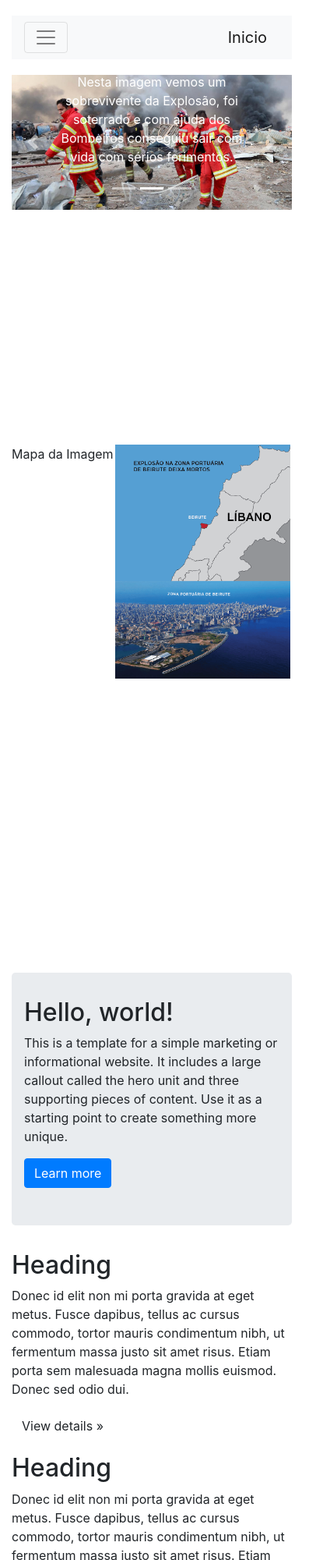
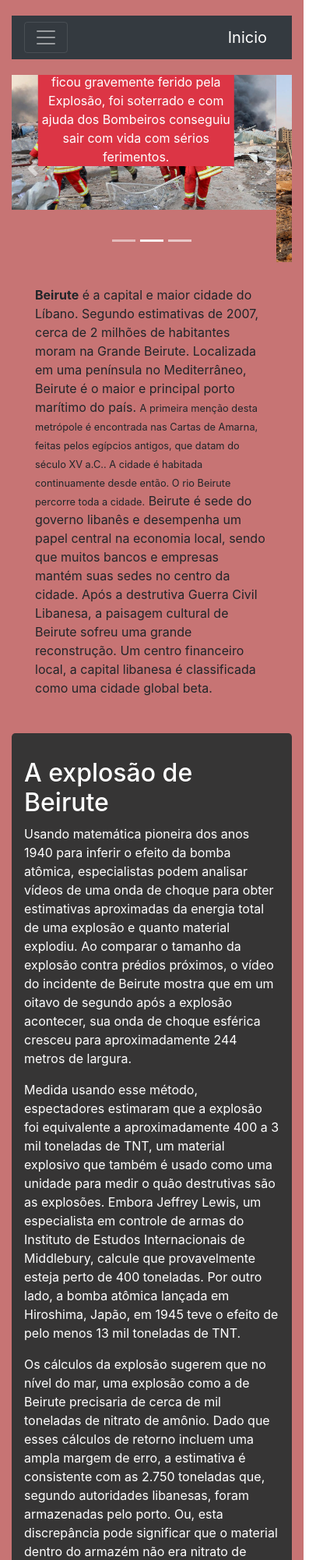
Before and after one commit to heitorsistema/ffe-site-beirute, a plain HTML site: page index.html in a window 390 px wide. Shown: the top 2000 px of the page at 78% size, 415 px wide, since content can reach past the window. Drawn offline with nearby package versions, Linux system fonts and the light colour scheme.

Commit message:
Add files via upload

```diff
--- a/index.html
+++ b/index.html
@@ -1,6 +1,5 @@
 <!DOCTYPE html>
 <html lang="en">
-
 <head>
     <meta charset="UTF-8">
     <meta name="viewport" content="width=device-width, initial-scale=1.0">
@@ -8,7 +7,7 @@
     <!-- CSS only -->
     <link rel="stylesheet" href="https://stackpath.bootstrapcdn.com/bootstrap/4.5.1/css/bootstrap.min.css"
         integrity="sha384-VCmXjywReHh4PwowAiWNagnWcLhlEJLA5buUprzK8rxFgeH0kww/aWY76TfkUoSX" crossorigin="anonymous">
-    <link rel="stylesheet" type="text/css" href="style.css" media="screen" />
+    <link rel="stylesheet" type="text/css" href="style.css">
     <!-- JS, Popper.js, and jQuery -->
     <script src="https://code.jquery.com/jquery-3.5.1.slim.min.js"
         integrity="sha384-DfXdz2htPH0lsSSs5nCTpuj/zy4C+OGpamoFVy38MVBnE+IbbVYUew+OrCXaRkfj" crossorigin="anonymous">
@@ -20,60 +19,50 @@
         integrity="sha384-XEerZL0cuoUbHE4nZReLT7nx9gQrQreJekYhJD9WNWhH8nEW+0c5qq7aIo2Wl30J" crossorigin="anonymous">
     </script>
 </head>
-
 <body>
     <div class="container-fluid">
         <div class="row">
             <div class="col-md-12">
-                <nav class="navbar navbar-expand-lg navbar-light bg-light">
-
+                <nav class="navbar navbar-expand-lg navbar-dark bg-dark">
                     <button class="navbar-toggler" type="button" data-toggle="collapse"
                         data-target="#bs-example-navbar-collapse-1">
                         <span class="navbar-toggler-icon"></span>
-                    </button> <a class="navbar-brand" href="#">Inicio</a>
+                    </button> <a class="navbar-brand" href="index.html">Inicio</a>
                     <div class="collapse navbar-collapse" id="bs-example-navbar-collapse-1">
                         <ul class="navbar-nav">
                             <li class="nav-item active">
-                                <a class="nav-link" href="#">Vídeos<span class="sr-only">(current)</span></a>
+                                <a class="nav-link"
+                                    href="https://www.youtube.com/results?search_query=Explosão+em+Beirute">Vídeos<span
+                                        class="sr-only">(current)</span></a>
                             </li>
                             <li class="nav-item">
-                                <a class="nav-link" href="#">Imagens</a>
+                                <a class="nav-link"
+                                    href="https://www.google.com/search?q=explosão+beirute&tbm=isch&ved=2ahUKEwiJgsuL0IrrAhVFM7kGHX8PC40Q2-cCegQIABAA&oq=explosão+beirute&gs_lcp=CgNpbWcQAzIECCMQJzIECAAQA1CAQFiAQGDkQWgAcAB4AIABnAGIAZwBkgEDMC4xmAEAoAEBqgELZ3dzLXdpei1pbWfAAQE&sclient=img&ei=rBYuX4n8AsXm5OUP_56s6Ag&bih=754&biw=1495&client=opera-gx&hl=pt-BR">Imagens</a>
                             </li>
                             <li class="nav-item dropdown">
                                 <a class="nav-link dropdown-toggle" href="http://example.com"
-                                    id="navbarDropdownMenuLink" data-toggle="dropdown">Lista de Algo</a>
+                                    id="navbarDropdownMenuLink" data-toggle="dropdown">Links Úteis</a>
                                 <div class="dropdown-menu" aria-labelledby="navbarDropdownMenuLink">
-                                    <a class="dropdown-item" href="#">Alguma coisa aqui</a> <a class="dropdown-item"
-                                        href="#">Outra aqui</a> <a class="dropdown-item" href="#">Mais uma aqui</a>
+                                    <a class="dropdown-item"
+                                        href="https://pt.wikipedia.org/wiki/Wikipédia:Página_principal">WikiPedia</a> <a
+                                        class="dropdown-item" href="https://www.sinonimos.com.br/fofoca/">Sinônimos</a>
+                                    <a class="dropdown-item" href="https://dicionariocriativo.com.br/">Dicionário</a>
                                     <div class="dropdown-divider">
-                                    </div> <a class="dropdown-item" href="#">Final aqui</a>
+                                    </div> <a class="dropdown-item"
+                                        href="https://www.google.com/maps/@33.879412,35.0266231,8.52z?hl=pt-BR">Mapa do
+                                        Líbano</a>
                                 </div>
                             </li>
                         </ul>
                         <form class="form-inline">
                             <input class="form-control mr-sm-2" type="text" />
-                            <button class="btn btn-primary my-2 my-sm-0" type="submit">
+                            <button class="btn btn-primary btn-sm" type="submit">
                                 Buscar
                             </button>
                         </form>
-                        <ul class="navbar-nav ml-md-auto">
-                            <li class="nav-item active">
-                                <a class="nav-link" href="#">Mais um link aqui<span class="sr-only">(current)</span></a>
-                            </li>
-                            <li class="nav-item dropdown">
-                                <a class="nav-link dropdown-toggle" href="http://example.com"
-                                    id="navbarDropdownMenuLink" data-toggle="dropdown">Outros aqui</a>
-                                <div class="dropdown-menu dropdown-menu-right" aria-labelledby="navbarDropdownMenuLink">
-                                    <a class="dropdown-item" href="#">Mais aqui, links</a> <a class="dropdown-item"
-                                        href="#">Talvez eu tiro isso aqui</a> <a class="dropdown-item" href="#">Muitos links né</a>
-                                    <div class="dropdown-divider">
-                                    </div> <a class="dropdown-item" href="#">Chega de links por hoje</a>
-                                </div>
-                            </li>
-                        </ul>
                     </div>
                 </nav>
-                <div class="carousel slide" id="carousel-152160">
+                <div class="carousel slide" id="carousel-152160" data-ride="carousel">
                     <ol class="carousel-indicators">
                         <li data-slide-to="0" data-target="#carousel-152160">
                         </li>
@@ -84,41 +73,44 @@
                     </ol>
                     <div class="carousel-inner">
                         <div class="carousel-item">
-                            <img class="d-block w-100" alt="Carousel Bootstrap First"
-                                src="beirute.jpg" />
+                            <img class="slides" alt="Carousel Bootstrap First" src="noiva-beirute.jpeg" />
                             <div class="carousel-caption">
-                                <h4>
-                                    Bombeiros retirando sobreviventes da Explosão
-                                </h4>
-                                <p>
-                                    Nesta imagem vemos um sobrevivente da Explosão, foi soterrado e com ajuda dos Bombeiros
-                                    conseguiu sair com vida com sérios ferimentos.
-                                </p>
+                                <h2 class="text-whiter"><kbd>
+                                        A noiva Israa Seblani posa no local onde estava quando foi atingida pela
+                                        explosão em Beirute</kbd>
+                                    </h4>
+                                    <p class="bg-dark text-white">
+                                        "Durante a explosão não sei dizer o que aconteceu. Me senti muito triste", disse
+                                        Israa. "Eu fiquei chocada, pensei o que aconteceu, vou morrer? Como vou morrer?"
+                                    </p>
                             </div>
                         </div>
                         <div class="carousel-item active">
-                            <img class="d-block w-100" alt="Carousel Bootstrap Second"
-                                src="bombeiros.jpeg" />
+                            <img class="img-fluid" alt="Carousel Bootstrap Second" src="bombeiros.jpeg" />
                             <div class="carousel-caption">
-                                <h4>
-                                    Bombeiros retirando sobreviventes da Explosão
-                                </h4>
-                                <p>
-                                    Nesta imagem vemos um sobrevivente da Explosão, foi soterrado e com ajuda dos Bombeiros
-                                    conseguiu sair com vida com sérios ferimentos.
-                                </p>
+                                <h3 class="text-danger"><kbd>
+                                        Bombeiros retirando sobreviventes da Explosão</kbd>
+                                    </h4>
+                                    <p class="bg-danger text-white">
+                                        Nesta imagem um sobrevivente ficou gravemente ferido pela Explosão, foi
+                                        soterrado e
+                                        com ajuda dos Bombeiros
+                                        conseguiu sair com vida com sérios ferimentos.
+                                    </p>
                             </div>
                         </div>
                         <div class="carousel-item">
-                            <img class="d-block w-100" alt="Carousel Bootstrap Third"
-                                src="explosão.jpg" />
+                            <img class="slides"
+                                href="https://www1.folha.uol.com.br/mundo/2020/08/explosao-em-beirute-ocorre-no-pior-momento-da-historia-recente-do-pais.shtml"
+                                alt="Carousel Bootstrap Third" src="ruadestruia.jpg" />
                             <div class="carousel-caption">
-                                <h4>
-                                    Third Thumbnail label
+                                <h4 class="text-danger"><kbd>
+                                        Explosão em Beirute ocorre no pior momento da história recente do país</kbd>
                                 </h4>
                                 <p>
-                                    Cras justo odio, dapibus ac facilisis in, egestas eget quam. Donec id elit non mi
-                                    porta gravida at eget metus. Nullam id dolor id nibh ultricies vehicula ut id elit.
+                                    Líbano é quase um Estado falido, disse chanceler que renunciou; incidente evoca
+                                    terror
+                                    da guerra civil
                                 </p>
                             </div>
                         </div>
@@ -127,73 +119,110 @@
                         class="carousel-control-next" href="#carousel-152160" data-slide="next"><span
                             class="carousel-control-next-icon"></span> <span class="sr-only">Next</span></a>
                 </div>
-                <div class="grid-container">
-                    <div class="imagem2"><img src="explosao.png"/> </div>
-                    <div class="imagem1"></div>
-                    <div class="texto1"></div>
-                    <div class="texto2">Mapa da Imagem </div>
-                    <div class="imagem3"></div>
-                    <div class="imagem4"></div>
-                    <div class="texto3"></div>
-                    <div class="texto4"></div>
-                  </div>
-                <div class="jumbotron">
-                    <h2>
-                        Hello, world!
-                    </h2>
+                <div class="textobeirute">
                     <p>
-                        This is a template for a simple marketing or informational website. It includes a large callout
-                        called the hero unit and three supporting pieces of content. Use it as a starting point to
-                        create something more unique.
-                    </p>
-                    <p>
-                        <a class="btn btn-primary btn-large" href="#">Learn more</a>
+                        <strong>Beirute</strong> é a capital e maior cidade do Líbano. Segundo
+                        estimativas de 2007, cerca de 2 milhões de habitantes moram na Grande Beirute. Localizada em uma
+                        península no Mediterrâneo, Beirute é o maior e principal porto marítimo do país.
+
+                        <small> A primeira menção desta metrópole é encontrada nas Cartas de Amarna, feitas pelos
+                            egípcios
+                            antigos, que datam do século XV a.C.. A cidade é habitada continuamente desde então. O rio
+                            Beirute percorre toda a cidade.</small>
+
+                        Beirute é sede do governo libanês e desempenha um papel central na economia local, sendo que
+                        muitos bancos e empresas mantém suas sedes no centro da cidade. Após a destrutiva Guerra Civil
+                        Libanesa, a paisagem cultural de Beirute sofreu uma grande reconstrução. Um centro
+                        financeiro local, a capital libanesa é classificada como uma cidade global beta.
                     </p>
                 </div>
             </div>
         </div>
+        <div class="jumbotron">
+            <h2 class="text-white">
+                A explosão de Beirute
+            </h2>
+            <p class="text-white">
+                Usando matemática pioneira dos anos 1940 para inferir o efeito da bomba atômica, especialistas podem
+                analisar vídeos de uma onda de choque para obter estimativas aproximadas da energia total de uma
+                explosão e quanto material explodiu. Ao comparar o tamanho da explosão contra prédios próximos, o vídeo
+                do incidente de Beirute mostra que em um oitavo de segundo após a explosão acontecer, sua onda de choque
+                esférica cresceu para aproximadamente 244 metros de largura.
+            </p>
+            <p class="text-white">
+                Medida usando esse método, espectadores estimaram que a explosão foi equivalente a aproximadamente 400 a
+                3 mil toneladas de TNT, um material explosivo que também é usado como uma unidade para medir o quão
+                destrutivas são as explosões. Embora Jeffrey Lewis, um especialista em controle de armas do Instituto de
+                Estudos Internacionais de Middlebury, calcule que provavelmente esteja perto de 400 toneladas. Por outro
+                lado, a bomba atômica lançada em Hiroshima, Japão, em 1945 teve o efeito de pelo menos 13 mil toneladas
+                de TNT.
+            </p>
+            <p class="text-white">
+                Os cálculos da explosão sugerem que no nível do mar, uma explosão como a de Beirute precisaria de cerca
+                de mil toneladas de nitrato de amônio. Dado que esses cálculos de retorno incluem uma ampla margem de
+                erro, a estimativa é consistente com as 2.750 toneladas que, segundo autoridades libanesas, foram
+                armazenadas pelo porto. Ou, esta discrepância pode significar que o material dentro do armazém não era
+                nitrato de amônio puro, e que algum outro composto estava envolvido na explosão.
+            </p>
+            <p>
+                <a class="btn btn-primary btn-large"
+                    href="https://www.nationalgeographicbrasil.com/ciencia/2020/08/libano-explosao-mortal-explosivo-nitrato-de-amonio-catastrofe-beirute-quimica">Learn
+                    more</a>
+            </p>
+        </div>
         <div class="row">
             <div class="col-md-4">
-                <h2>
-                    Heading
-                </h2>
+                <iframe width="400" height="300" src="https://www.youtube.com/embed/40QYyHug_to" frameborder="0"
+                    allow="accelerometer; autoplay; encrypted-media; gyroscope; picture-in-picture"
+                    allowfullscreen></iframe>
+                <h3>
+                    Explosão no Líbano: BBC visita epicentro do desastre no porto de Beirute
+                </h3>
                 <p>
-                    Donec id elit non mi porta gravida at eget metus. Fusce dapibus, tellus ac cursus commodo, tortor
-                    mauris condimentum nibh, ut fermentum massa justo sit amet risus. Etiam porta sem malesuada magna
-                    mollis euismod. Donec sed odio dui.
+                    A equipe da BBC Arabic, o serviço árabe da BBC, visitou o local devastado pela megaexplosão
+                    ocorrida na terça-feira em Beirute, capital do Líbano. Dezenas de pessoas morreram e milhares
+                    ficaram feridas após o desastre no porto da cidade. Equipes de resgate ainda buscam por
+                    desaparecidos no local.
                 </p>
                 <p>
-                    <a class="btn" href="#">View details »</a>
+                    <a class="btn btn-primary btn-large"
+                        href="https://www.bbc.com/portuguese/internacional-53688549">Leia mais Sobre »</a>
                 </p>
             </div>
             <div class="col-md-4">
-                <h2>
-                    Heading
-                </h2>
+                <iframe width="400" height="300" src="https://www.youtube.com/embed/qPkIobp0niE" frameborder="0"
+                    allow="accelerometer; autoplay; encrypted-media; gyroscope; picture-in-picture"
+                    allowfullscreen></iframe>
+                <h3>
+                    Veja as imagens de Beirute após explosão que deixou mais de cem mortos
+                </h3>
                 <p>
-                    Donec id elit non mi porta gravida at eget metus. Fusce dapibus, tellus ac cursus commodo, tortor
-                    mauris condimentum nibh, ut fermentum massa justo sit amet risus. Etiam porta sem malesuada magna
-                    mollis euismod. Donec sed odio dui.
+                    Imagens aéreas mostram a área do porto em Beirute, a capital do Líbano, após a grande explosão que
+                    deixou mais de 100 mortos e 4 mil feridos. Raio de destruição passou de 10 quilômetros.
                 </p>
                 <p>
-                    <a class="btn" href="#">View details »</a>
+                    <a class="btn btn-primary btn-large" href="https://globoplay.globo.com/v/8761013/">Leia mais Sobre
+                        »</a>
                 </p>
             </div>
             <div class="col-md-4">
-                <h2>
-                    Heading
-                </h2>
+                <iframe width="400" height="300" src="https://www.youtube.com/embed/qhkvmUTZ6-M"" frameborder=" 0"
+                    allow="accelerometer; autoplay; encrypted-media; gyroscope; picture-in-picture"
+                    allowfullscreen></iframe>
+                <h3>
+                    Explosão em Beirute: tudo o que se sabe
+                </h3>
                 <p>
-                    Donec id elit non mi porta gravida at eget metus. Fusce dapibus, tellus ac cursus commodo, tortor
-                    mauris condimentum nibh, ut fermentum massa justo sit amet risus. Etiam porta sem malesuada magna
-                    mollis euismod. Donec sed odio dui.
+                    Entenda um pouco mais sobre a megaexplosão que ocorreu em Beirute, capital do Líbano, na terça-feira
+                    (4). A explosão abalou várias áreas da capital, quebrando janelas e portas, deixando mais de cem
+                    mortos e milhares de feridos.
                 </p>
                 <p>
-                    <a class="btn" href="#">View details »</a>
+                    <a class="btn btn-primary btn-large" href="https://www.youtube.com/watch?v=qhkvmUTZ6-M">Leia mais
+                        Sobre »</a>
                 </p>
             </div>
         </div>
     </div>
 </body>
-
 </html>
--- a/style.css
+++ b/style.css
@@ -1,16 +1,27 @@
+
+.textobeirute {
+  padding: 30px;
+}
 .h1 {
   text-align: center;
   background-color: yellow;
 }
-
-head,
-nav {
+.container-fluid {
+  background-color: rgb(199, 116, 116);
+}
+.jumbotron {
+  background-color: rgb(54, 53, 53);
+}
+.head, nav {
   text-align: center;
   background: yellow;
   margin: 20px 0;
   padding: 10px;
 }
-
+.carousel-inner img{
+  width: 100%;
+  height: 100%;
+}
 .grid-container {
   display: grid;
   grid-template-columns: auto auto auto auto;
@@ -19,42 +30,15 @@ nav {
   grid-template-areas: "imagem1 imagem1 texto1 texto1""imagem1 imagem1 texto1 texto1""texto2 texto2 imagem2 imagem2"
   "texto2 texto2 imagem2 imagem2""imagem3 imagem3 imagem4 imagem4""texto3 texto3 texto4 texto4"". . . .";
 }
-
-.imagem2 {
-  grid-area: imagem2;
-}
-
-.imagem2 img {
-  max-width: 400px;
-  max-height: 300px;
+.slides {
+  max-width: 1450px;
+  max-height: 600px;
   width: auto;
   height: auto;
+  position: relative;
+  top: 0;
+  right: 0;
+  bottom: 0;
+  left: 0;
+  margin: auto;
 }
-
-.imagem1 {
-  grid-area: imagem1;
-}
-
-.texto1 {
-  grid-area: texto1;
-}
-
-.texto2 {
-  grid-area: texto2;
-}
-
-.imagem3 {
-  grid-area: imagem3;
-}
-
-.imagem4 {
-  grid-area: imagem4;
-}
-
-.texto3 {
-  grid-area: texto3;
-}
-
-.texto4 {
-  grid-area: texto4;
-}
```
Also changed, not shown: noiva-beirute.jpeg (added), ruadestruia.jpg (added).
